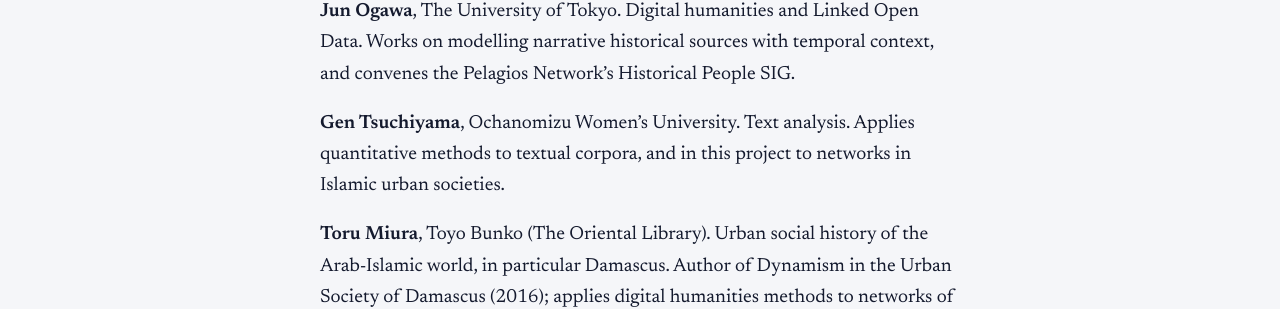
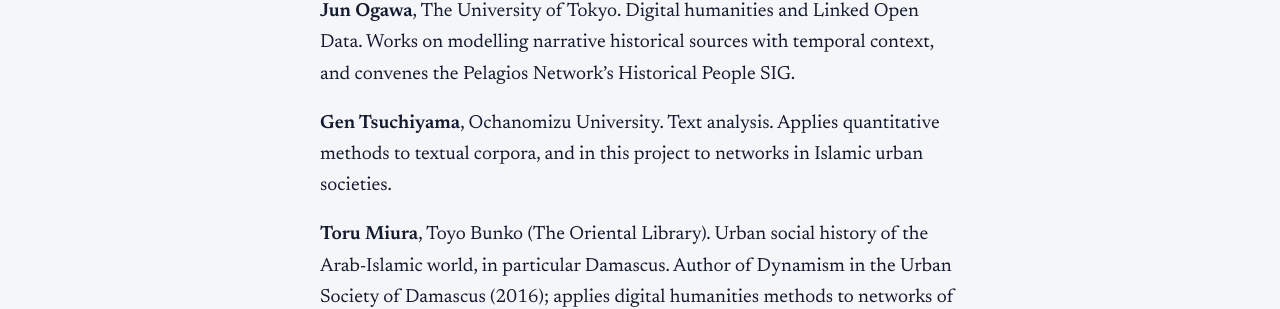
Before and after one commit to wkmisr/arab-islamic-networks, a Jekyll site: the page built from team.md, in a window 1280 px wide. Shown: the part 736-1045 px from the top of the page. Built offline with Jekyll 4.4.1, drawn with Linux system fonts in a browser that asks for light colours.

Commit message:
Correct affiliation name for Gen Tsuchiyama

```diff
--- a/_data/team.yml
+++ b/_data/team.yml
@@ -23,7 +23,7 @@
     ja: 小川潤
     text: Digital humanities and Linked Open Data. Works on modelling narrative historical sources with temporal context, and convenes the Pelagios Network's Historical People SIG.
   - name: Gen Tsuchiyama
-    affiliation: "Ochanomizu Women's University"
+    affiliation: "Ochanomizu University"
     ja: 土山玄
     text: Text analysis. Applies quantitative methods to textual corpora, and in this project to networks in Islamic urban societies.
   - name: Toru Miura
```
